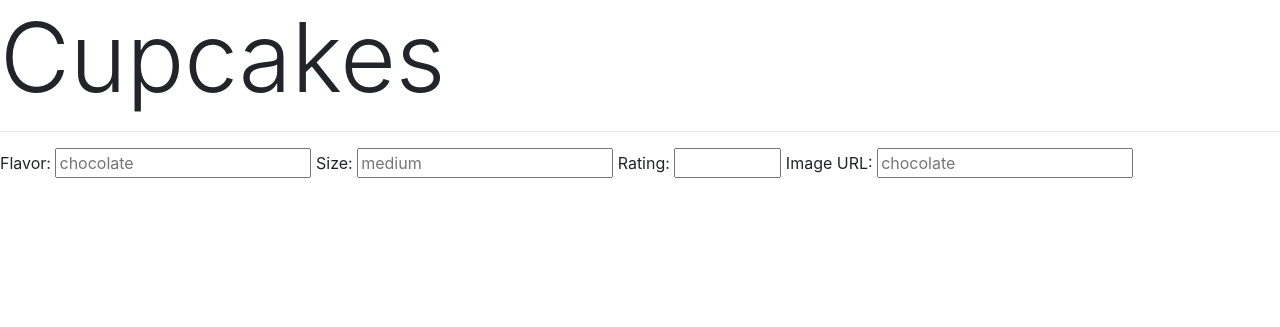
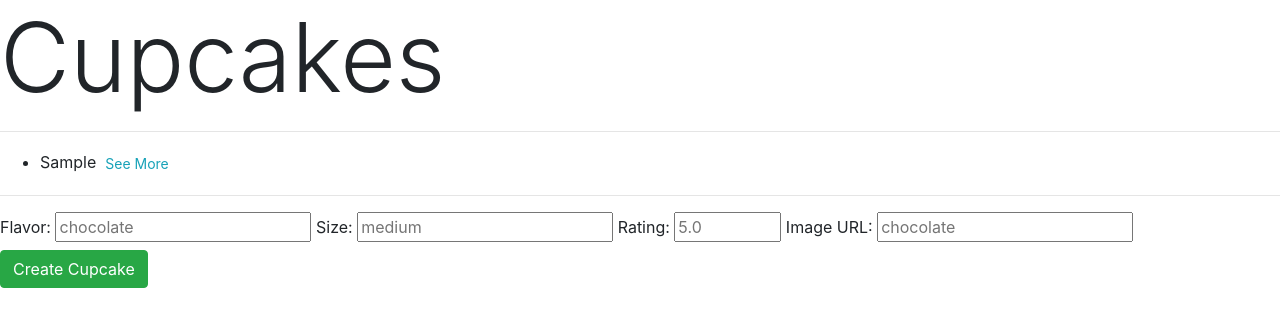
Before and after one commit to DruSerkes/Flask-Cupcakes, a Flask app: page / in a window 1280 px wide. Shown: the top 327 px of the page. Run offline with Flask 2, Linux system fonts and the light colour scheme; tables that the repository leaves empty hold one stand-in row (values such as "Sample post"); some libraries are stand-ins or nearby versions.

Commit message:
Render list of cupcakes with JS on homepage

```diff
--- a/static/cupcakes.js
+++ b/static/cupcakes.js
@@ -1,3 +1,40 @@
 // Cupcakes JS
 const $cupcakeList = $('.cupcake-list');
 const $cupcakeForm = $('.cupcake-form');
+const BASE_URL = '/api/cupcakes';
+
+$('window').on('load', displayCupcakes());
+
+// Write Javascript (using axios and jQuery) that:
+
+// # handles form submission to both let the API know about the new cupcake and updates the list on the page to show it
+
+async function displayCupcakes() {
+	response = await axios.get(BASE_URL);
+	cupcakes = response.data.cupcakes;
+	for (cupcake of cupcakes) {
+		$cupcakeList.append(makeLI(cupcake));
+	}
+}
+
+const makeLI = (cupcake) => {
+	const $newLi = $('<li>');
+	$newLi.text(titleCase(cupcake.flavor));
+	$newLi.addClass('my-3');
+	$newLi.data('id', cupcake.flavor);
+
+	$seeMore = $('<button class="btn btn-sm text-info">See More</button>');
+	$newLi.append($seeMore);
+	return $newLi;
+};
+
+// Returns string in Title Case
+function titleCase(str) {
+	return str
+		.toLowerCase()
+		.split(' ')
+		.map(function(word) {
+			return word.replace(word[0], word[0].toUpperCase());
+		})
+		.join(' ');
+}
--- a/templates/index.html
+++ b/templates/index.html
@@ -7,7 +7,8 @@
     <link rel="stylesheet" href="https://stackpath.bootstrapcdn.com/bootstrap/4.5.0/css/bootstrap.min.css" integrity="sha384-9aIt2nRpC12Uk9gS9baDl411NQApFmC26EwAOH8WgZl5MYYxFfc+NcPb1dKGj7Sk" crossorigin="anonymous">
 </head>
 <body>
-    <h1 class='display-1'>Cupcakes</h1>
+    <h1 class='display-1 mb-3'>Cupcakes</h1>
+    <hr>
 
     <ul class="cupcake-list my-3">
 
@@ -18,8 +19,9 @@
     <form action="/api/cupcakes" method='POST' class='cupcake-form my-3'>
         <label for="flavor">Flavor: <input type="text" id="flavor" name="flavor" placeholder="chocolate" required></label>
         <label for="size">Size: <input type="text" id="size" name="size" placeholder="medium" required></label>
-        <label for="rating">Rating: <input type="number" id="rating" name="rating" min=0 max=10 step=0.5 required></label>
+        <label for="rating">Rating: <input type="number" id="rating" name="rating" min=0 max=10 step=0.5 placeholder=5.0 required></label>
         <label for="image">Image URL: <input type="URL" id="image" name="image" placeholder="chocolate"></label>
+        <input type="submit" value="Create Cupcake" class='btn btn-success'>
     </form>
 
 
```
Also changed, not shown: app.py (+0 -7 lines), static/helpers.js (added).
